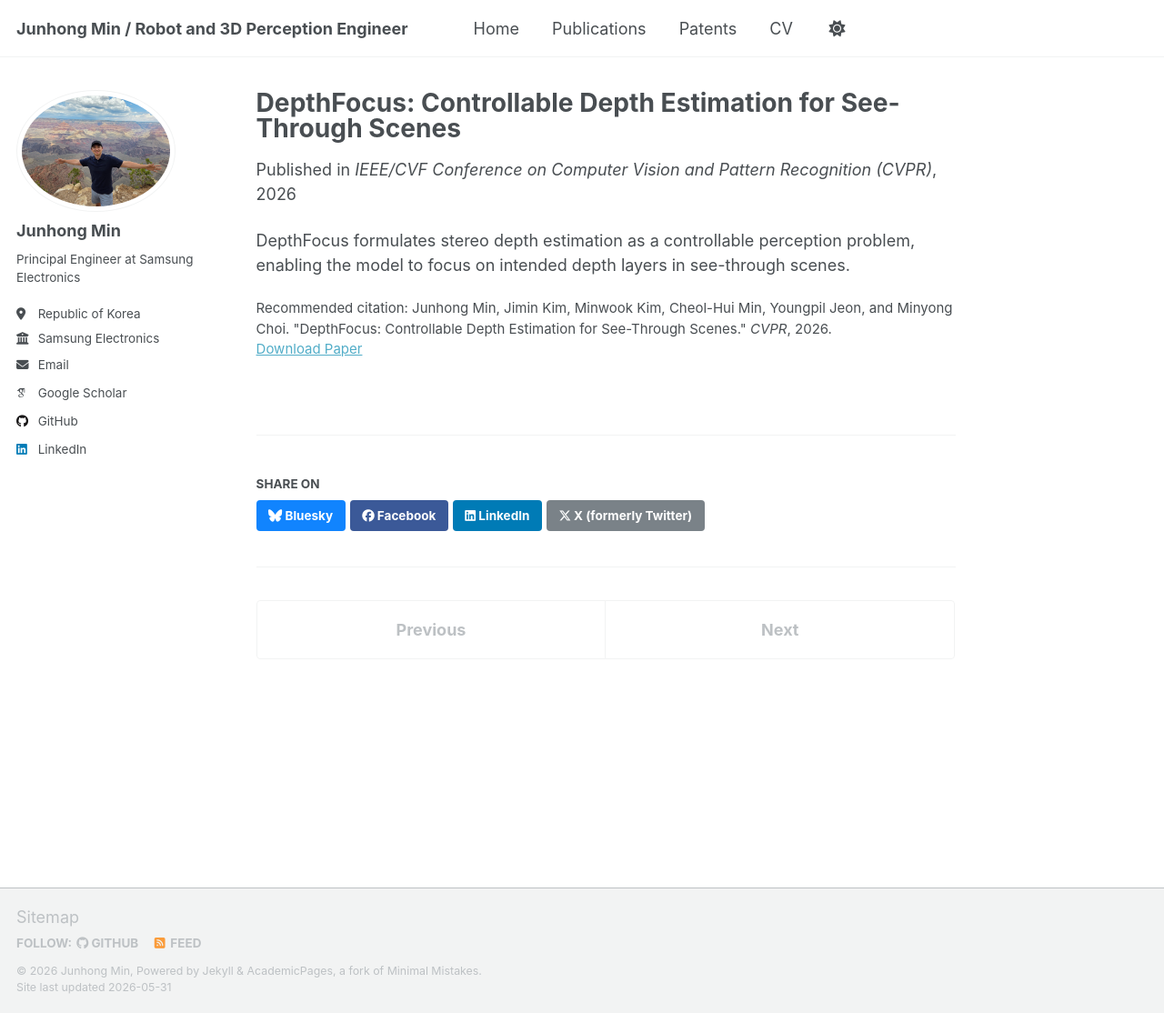
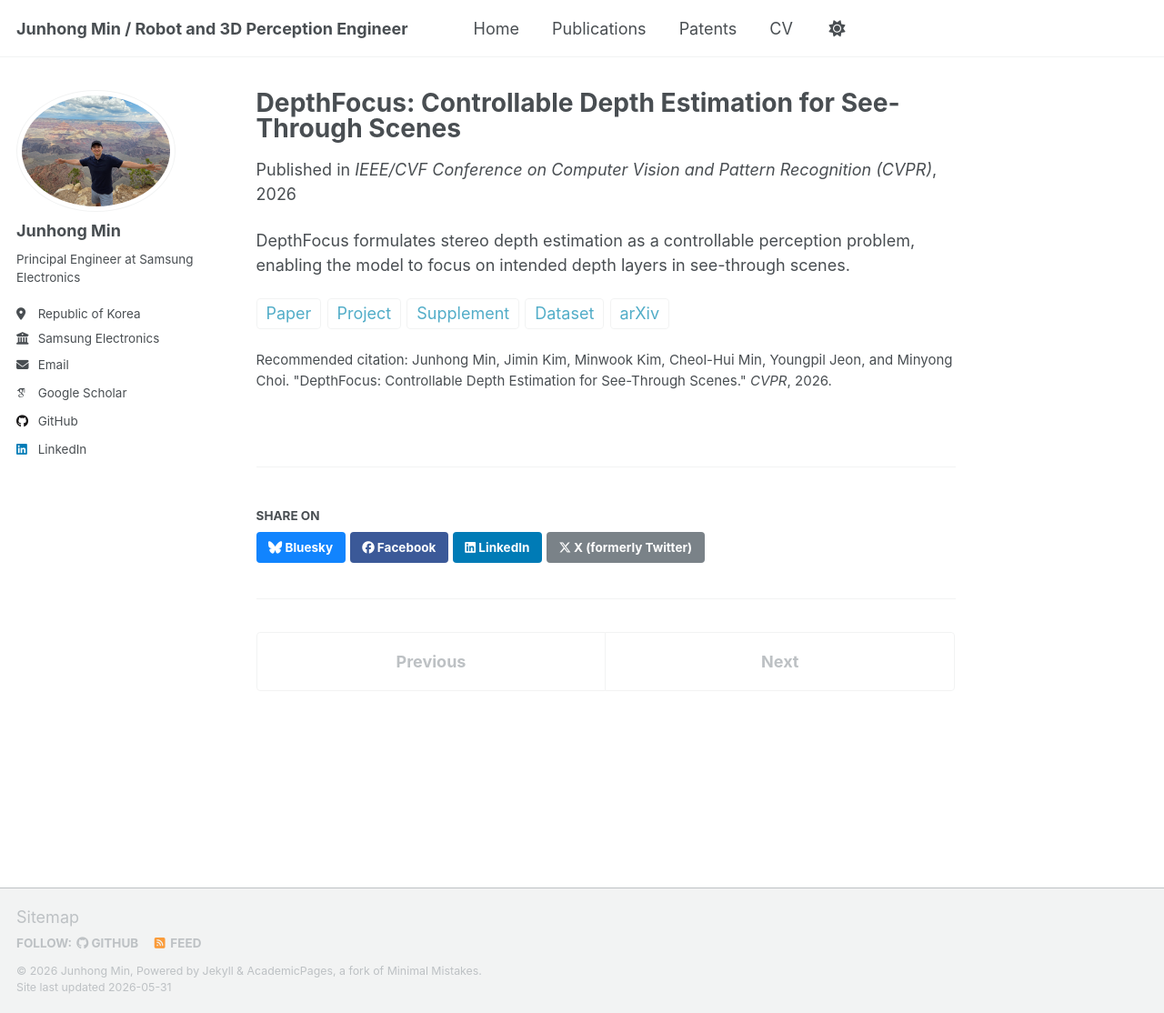
Before and after one commit to junhong-3dv/junhong-3dv.github.io, a Jekyll site: the page built from _publications/2026-06-03-depthfocus.md, in a window 1280 px wide and 1114 px high. Shown: the whole window at 91% size. Built offline with Jekyll 4.4.1, drawn with Linux system fonts in a browser that asks for light colours; some web fonts are replaced; a script that is not in the unit is left out.

Commit message:
Show publication resource links on detail pages

```diff
--- a/_includes/archive-single.html
+++ b/_includes/archive-single.html
@@ -71,7 +71,7 @@
         <p class="publication__links">
           {% if post.paperurl %}<a href="{{ post.paperurl }}">Paper</a>{% endif %}
           {% if post.projecturl %}<a href="{{ post.projecturl }}">Project</a>{% endif %}
-          {% if post.codeurl %}<a href="{{ post.codeurl }}">Code</a>{% endif %}
+          {% if post.codeurl %}<a href="{{ post.codeurl }}">{% if post.codeurl contains 'github.com' %}GitHub{% else %}Code{% endif %}</a>{% endif %}
           {% if post.suppurl %}<a href="{{ post.suppurl }}">Supplement</a>{% endif %}
           {% if post.dataseturl %}<a href="{{ post.dataseturl }}">Dataset</a>{% endif %}
           {% if post.arxivurl %}<a href="{{ post.arxivurl }}">arXiv</a>{% endif %}
--- a/_layouts/single.html
+++ b/_layouts/single.html
@@ -47,30 +47,22 @@ layout: default
       <section class="page__content" itemprop="text">
         {{ content }}
 
-        {% if page.citation and page.paperurl and page.slidesurl and page.bibtexurl %}
-          <p style="font-size: smaller">Recommended citation: {{ page.citation }}<br /><a href="{{ page.paperurl }}">Download Paper</a> | <a href="{{ page.slidesurl }}">Download Slides</a> | <a href="{{ page.bibtexurl }}">Download Bibtex</a></p>
-        {% elsif page.citation and page.paperurl and page.slidesurl %}
-          <p style="font-size: smaller">Recommended citation: {{ page.citation }}<br /><a href="{{ page.paperurl }}">Download Paper</a> | <a href="{{ page.slidesurl }}">Download Slides</a></p>
-        {% elsif page.citation and page.paperurl and page.bibtexurl %}
-          <p style="font-size: smaller">Recommended citation: {{ page.citation }}<br /><a href="{{ page.paperurl }}">Download Paper</a> | <a href="{{ page.bibtexurl }}">Download Bibtex</a></p>
-        {% elsif page.citation and page.paperurl %}
-          <p style="font-size: smaller">Recommended citation: {{ page.citation }}<br /><a href="{{ page.paperurl }}">Download Paper</a></p>
-        {% elsif page.citation and page.slidesurl and page.bibtexurl %}
-          <p style="font-size: smaller">Recommended citation: {{ page.citation }}<br /><a href="{{ page.slidesurl }}">Download Slides</a> | <a href="{{ page.bibtexurl }}">Download Bibtex</a></p>
-        {% elsif page.citation and page.slidesurl %}
-          <p style="font-size: smaller">Recommended citation: {{ page.citation }}<br /><a href="{{ page.slidesurl }}">Download Slides</a></p>
-        {% elsif page.slidesurl and page.bibtexurl %}
-          <p style="font-size: smaller"><a href="{{ page.slidesurl }}">Download Slides</a> | <a href="{{ page.bibtexurl }}">Download Bibtex</a></p>
-        {% elsif page.paperurl and page.bibtexurl %}
-          <p style="font-size: smaller"><a href="{{ page.paperurl }}">Download Paper</a> | <a href="{{ page.bibtexurl }}">Download Bibtex</a></p>
-        {% elsif page.citation and page.bibtexurl %}
-          <p style="font-size: smaller">Recommended citation: {{ page.citation }}<br /><a href="{{ page.bibtexurl }}">Download Bibtex</a></p>
-        {% elsif page.citation %}
+        {% if page.paperurl or page.projecturl or page.codeurl or page.suppurl or page.dataseturl or page.arxivurl or page.posterurl or page.slidesurl or page.bibtexurl %}
+          <p class="publication__links">
+            {% if page.paperurl %}<a href="{{ page.paperurl }}">Paper</a>{% endif %}
+            {% if page.projecturl %}<a href="{{ page.projecturl }}">Project</a>{% endif %}
+            {% if page.codeurl %}<a href="{{ page.codeurl }}">{% if page.codeurl contains 'github.com' %}GitHub{% else %}Code{% endif %}</a>{% endif %}
+            {% if page.suppurl %}<a href="{{ page.suppurl }}">Supplement</a>{% endif %}
+            {% if page.dataseturl %}<a href="{{ page.dataseturl }}">Dataset</a>{% endif %}
+            {% if page.arxivurl %}<a href="{{ page.arxivurl }}">arXiv</a>{% endif %}
+            {% if page.posterurl %}<a href="{{ page.posterurl }}">Poster</a>{% endif %}
+            {% if page.slidesurl %}<a href="{{ page.slidesurl }}">Slides</a>{% endif %}
+            {% if page.bibtexurl %}<a href="{{ page.bibtexurl }}">BibTeX</a>{% endif %}
+          </p>
+        {% endif %}
+
+        {% if page.citation %}
           <p style="font-size: smaller">Recommended citation: {{ page.citation }}</p>
-        {% elsif page.slidesurl %}
-          <p style="font-size: smaller"><a href="{{ page.slidesurl }}">Download Slides</a></p>
-        {% elsif page.bibtexurl %}
-          <p style="font-size: smaller"><a href="{{ page.bibtexurl }}">Download Bibtex</a></p>
         {% endif %}
 
         {% if page.link %}<div><a href="{{ page.link }}" class="btn">{{ site.data.ui-text[site.locale].ext_link_label | default: "Direct Link" }}</a></div>{% endif %}
```
